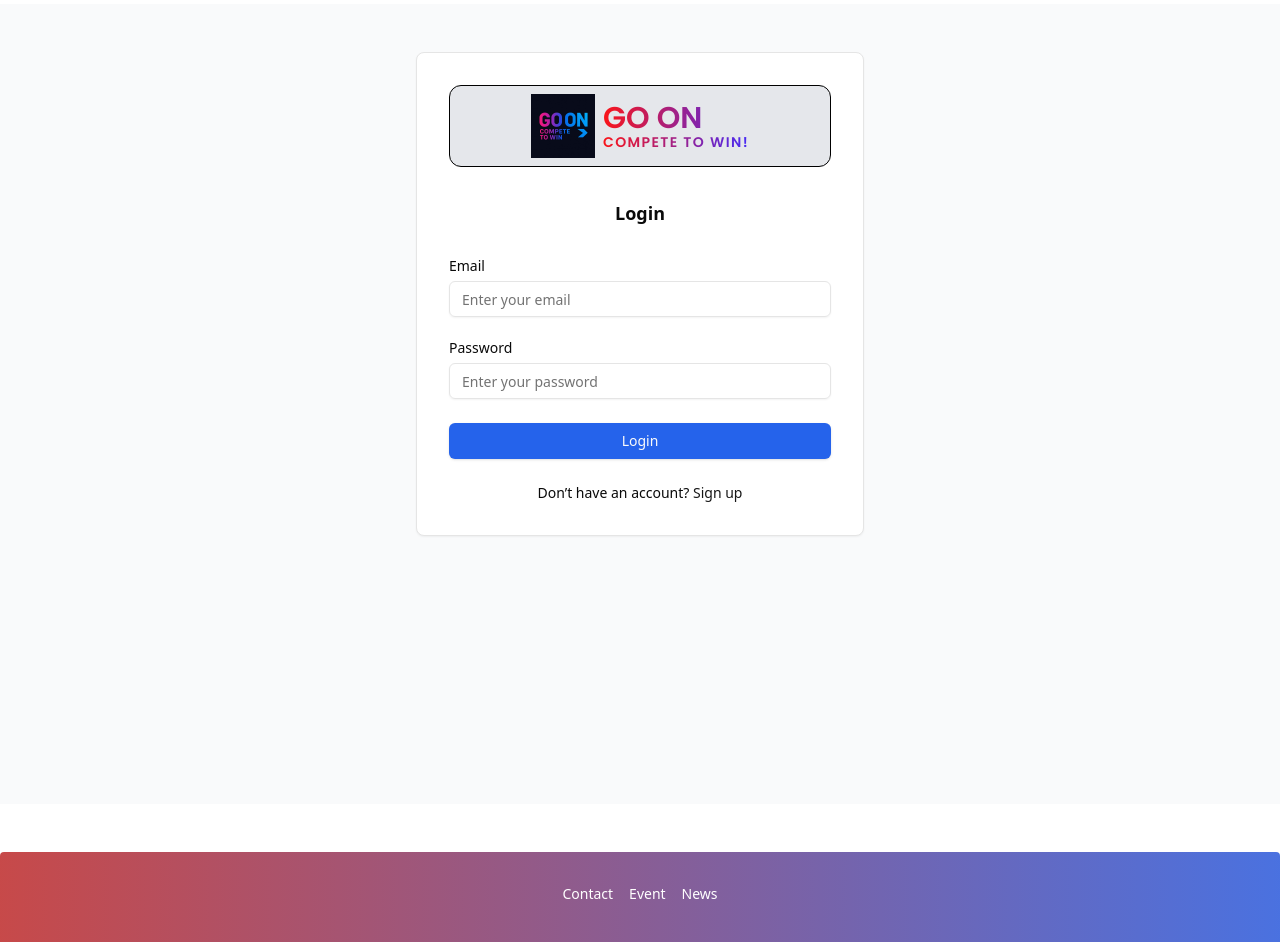
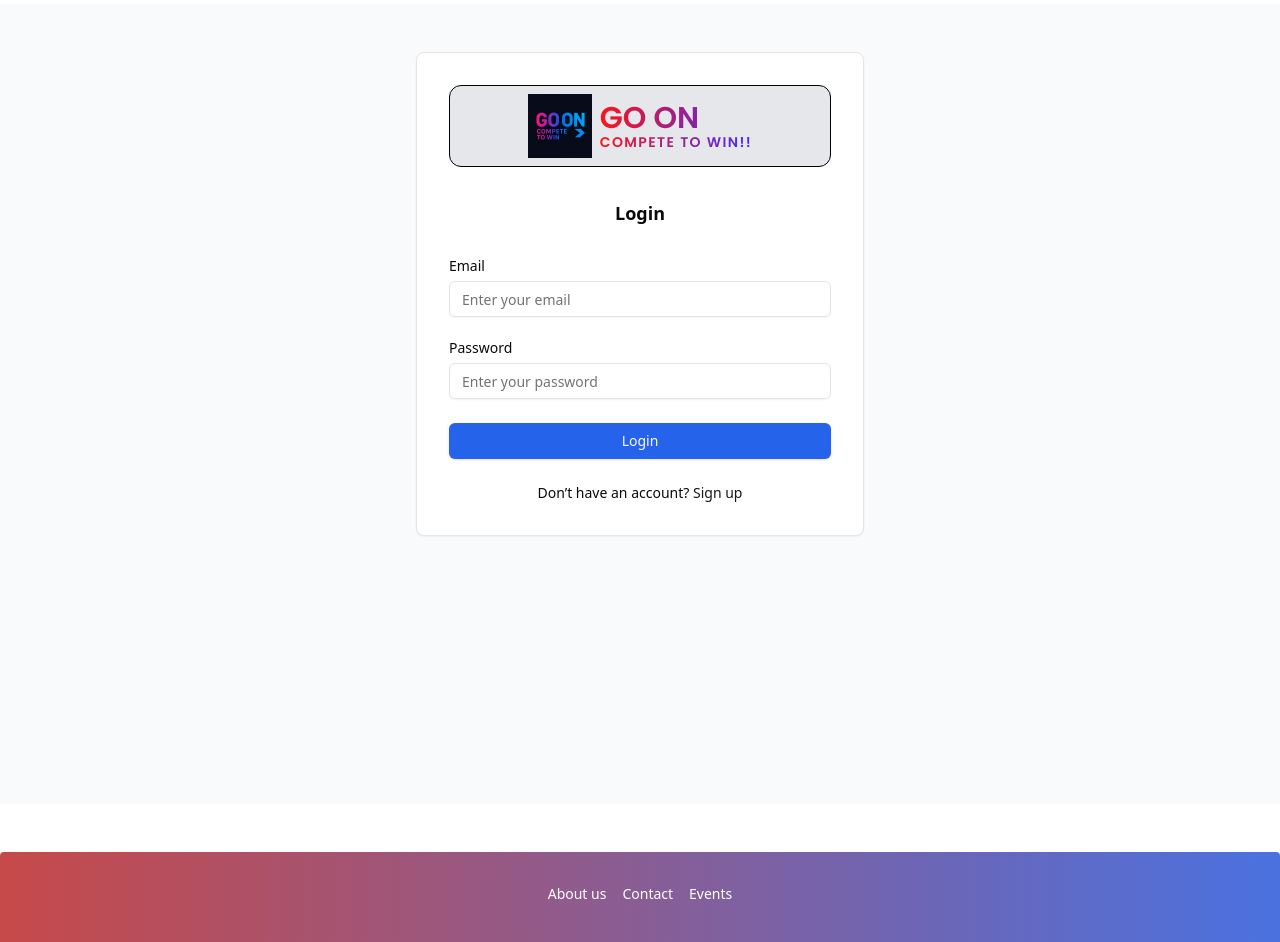
Before and after one commit to muhpuc40/FRONTEND-GoOnBd, a React (Vite) app: page /login in a window 1280 px wide. Shown: the part 160-1102 px from the top of the page. Built offline with nearby package versions, Linux system fonts and the light colour scheme.

Commit message:
version 2.2

```diff
--- a/src/Pages/Enroll/TeamRegistrationForm.jsx
+++ b/src/Pages/Enroll/TeamRegistrationForm.jsx
@@ -1,6 +1,5 @@
 import axios from "axios";
 import React, { useState } from "react";
-import { useSelector } from "react-redux";
 import { ToastContainer, toast } from "react-toastify";
 import "react-toastify/dist/ReactToastify.css";
 import { motion } from "framer-motion";
@@ -15,12 +14,6 @@ export default function TeamRegistrationForm() {
   const [loading, setLoading] = useState(false);
   const [errors, setErrors] = useState({});
   const [serverMessage, setServerMessage] = useState(null);
-
-  // ✅ Get logged-in user info from Redux
-  const user = useSelector((state) => state.auth?.user);
-  const userName = user?.name || user?.displayName || "Unknown User";
-  const userEmail = user?.email || "Unknown Email";
-  const userContact = user?.whatsapp || "Contact Info Missing";
 
   const inputClass = (error) =>
     `w-full rounded-lg border px-3 py-2 bg-gray-50 text-gray-900 placeholder-gray-400
@@ -70,18 +63,11 @@ export default function TeamRegistrationForm() {
         ...p,
       })),
       submittedAt: new Date().toISOString(),
-
-      // ✅ Include logged-in user info
-      submittedBy: {
-        name: userName,
-        email: userEmail,
-        contact: userContact
-      },
     };
 
     try {
       setLoading(true);
-      const res = await axios.post("https://api.goonbd.com/api/team-registration", payload, {
+      const res = await axios.post("https://api.goonbd.com//api/team-registration", payload, {
         headers: { "Content-Type": "application/json" },
       });
 
@@ -147,8 +133,11 @@ export default function TeamRegistrationForm() {
             whileInView="show"
             className="text-2xl md:text-4xl font-bold mb-6"
           >
-            Registration for{" "}
-            <span className="text-yellow-300">Go on-Esports Campus Fest 2025</span>
+            Enrollment for{" "}
+            <span className="text-yellow-300">
+              Go On - Chittagong eSports Showdown 2025
+            </span>{" "}
+            is Coming!
           </motion.h1>
 
           <motion.p
@@ -157,7 +146,7 @@ export default function TeamRegistrationForm() {
             whileInView="show"
             className="italic text-lg md:text-xl font-medium"
           >
-            Compete to Win!
+            Stay connected and gear up for the ultimate gaming showdown.
           </motion.p>
         </motion.div>
       </motion.section>
@@ -227,13 +216,7 @@ export default function TeamRegistrationForm() {
                   {["fullName", "inGameName", "uid", "roll"].map((field) => (
                     <div key={field}>
                       <label className="block text-xs font-medium mb-1 capitalize">
-                        {field === "fullName"
-                          ? "Full Name"
-                          : field === "uid"
-                          ? "UID"
-                          : field === "inGameName"
-                          ? "Game Name"
-                          : field}
+                        {field === "uid" ? "UID" : field === "inGameName" ? "Game Name" : field}
                       </label>
                       <input
                         value={player[field]}
--- a/src/Pages/Login.jsx
+++ b/src/Pages/Login.jsx
@@ -78,7 +78,7 @@ const Login = () => {
             <h2 className="flex flex-col justify-center uppercase">
               <span className="font-bold text-xl md:text-3xl">Go On</span>
               <span className="-mt-1 font-normal text-xs md:text-sm tracking-widest">
-                Compete to Win!
+                Compete to Win!!
               </span>
             </h2>
           </div>
--- a/src/Pages/Register.jsx
+++ b/src/Pages/Register.jsx
@@ -84,7 +84,7 @@ const Register = () => {
             <h2 className="flex flex-col justify-center uppercase">
               <span className="font-bold text-xl md:text-3xl">Go On</span>
               <span className="-mt-1 font-normal text-xs md:text-sm tracking-widest">
-                Compete to Win!
+                Compete to Win!!
               </span>
             </h2>
           </div>
--- a/src/Pages/admin/AdminDash.jsx
+++ b/src/Pages/admin/AdminDash.jsx
@@ -12,7 +12,7 @@ const AdminDash = () => {
   const fetchAllUsers = async () => {
     try {
       setLoading(true);
-      const res = await axios.get("https://api.goonbd.com/api/user", {
+      const res = await axios.get("https://api.goonbd.com//api/user", {
         withCredentials: true,
       });
       console.log("✅ All Users (Admin Dashboard):", res.data);
--- a/src/Pages/admin/ManageUsers.jsx
+++ b/src/Pages/admin/ManageUsers.jsx
@@ -10,7 +10,7 @@ const ManageUsers = () => {
   const fetchTeams = async () => {
     try {
       setLoading(true);
-      const res = await axios.get("https://api.goonbd.com/api/team-registration", {
+      const res = await axios.get("https://api.goonbd.com//api/team-registration", {
         withCredentials: true,
       });
       setTeams(res.data.data || []);
@@ -47,41 +47,34 @@ const ManageUsers = () => {
               <div className="flex items-center gap-4 mb-3">
                 {team.teamLogo && (
                   <img
-                    src={`https://api.goonbd.com/${team.teamLogo}`}
+                    src={`https://api.goonbd.com//${team.teamLogo}`}
                     alt={team.teamFullName}
                     className="w-12 h-12 rounded-full object-cover border"
                   />
                 )}
                 <div>
                   <h4 className="text-lg font-semibold">{team.teamFullName}</h4>
-                  <p className="text-sm ">{team.teamShortName}</p>
-                  <h4 className="text-lg font-semibold">{team.institution}</h4>
+                  <p className="text-sm text-gray-500">{team.teamShortName}</p>
+                  <h4 className="text-lg font-semibold">Campus: {team.institution}</h4>
                 </div>
               </div>
 
               <div className="mt-2">
-                <h5 className="font-medium mb-1">Players:</h5>
-                <ul className="text-sm list-disc list-inside space-y-1">
+                <h5 className="font-medium text-gray-700 mb-1">Players:</h5>
+                <ul className="text-sm text-gray-600 list-disc list-inside space-y-1">
                   {team.players?.map((player, idx) => (
                     <li key={idx}>
                       <span className="font-semibold">{player.role}:</span> {player.fullName} (
-                      {player.inGameName}) | UID: {player.uid} | Roll: {player.roll}
-                      {player.whatsapp && (
-                       <li>Contact: {player.whatsapp}</li>
-                      )}
+                      {player.inGameName} | UID: {player.uid})
+
                     </li>
                   ))}
                 </ul>
               </div>
 
-            <div className="mt-2 text-sm">
-              Registered By: {team.submittedBy?.name} | {team.submittedBy?.email} | {team.submittedBy?.contact}
-            </div>
-
-            <div className="mt-4 text-sm">
-              Registered at: {new Date(team.submittedAt).toLocaleString()}
-            </div>
-
+              <div className="mt-4 text-sm text-gray-500">
+                Registered at: {new Date(team.submittedAt).toLocaleString()}
+              </div>
             </div>
           ))}
         </div>
--- a/src/Shared/Footer.jsx
+++ b/src/Shared/Footer.jsx
@@ -35,35 +35,46 @@ const Footer = () => {
         viewport={{ once: true }}
         className="footer text-white footer-center bg-gradient-to-r from-red-700/80 to-blue-700/80 rounded p-8 mt-8 md:mt-12"
       >
-        {/* ✅ Internal Navigation Links */}
         <motion.nav
           variants={fadeIn("up", 0.2)}
           initial="hidden"
           whileInView="show"
           className="grid grid-flow-col gap-4"
         >
-          <motion.div variants={fadeIn("up", 0.22)}>
-            <Link to="/contact" className="link link-hover">
-              Contact
-            </Link>
-          </motion.div>
-
-          <motion.div variants={fadeIn("up", 0.24)}>
-            <Link to="/events" className="link link-hover">
-              Event
-            </Link>
-          </motion.div>
-
-          <motion.div variants={fadeIn("up", 0.26)}>
-            <Link to="/blog" className="link link-hover">
-              News
-            </Link>
-          </motion.div>
+          <motion.a
+            variants={fadeIn("up", 0.22)}
+            className="link link-hover"
+            href="#"
+            target="_blank"
+            rel="noopener noreferrer"
+          >
+            About us
+          </motion.a>
+          <motion.a
+            variants={fadeIn("up", 0.24)}
+            className="link link-hover"
+            href="#"
+            target="_blank"
+            rel="noopener noreferrer"
+          >
+            Contact
+          </motion.a>
+          <motion.a
+            variants={fadeIn("up", 0.26)}
+            className="link link-hover"
+            href="#"
+            target="_blank"
+            rel="noopener noreferrer"
+          >
+            Events
+          </motion.a>
         </motion.nav>
 
-        {/* ✅ Social Links */}
         <motion.nav variants={fadeIn("up", 0.3)} initial="hidden" whileInView="show">
-          <motion.div variants={fadeIn("up", 0.32)} className="grid grid-flow-col gap-4">
+          <motion.div
+            variants={fadeIn("up", 0.32)}
+            className="grid grid-flow-col gap-4"
+          >
             <motion.a
               variants={fadeIn("up", 0.34)}
               href="https://twitter.com"
@@ -102,7 +113,7 @@ const Footer = () => {
 
             <motion.a
               variants={fadeIn("up", 0.39)}
-              href="https://www.facebook.com/darkshooteralvi"
+              href="https://www.facebook.com/darkshooteralvi?rdid=MSB6PER9hKJUHtzT&share_url=https%3A%2F%2Fwww.facebook.com%2Fshare%2F1E12UhnQKh%2F#"
               target="_blank"
               rel="noopener noreferrer"
             >
@@ -120,7 +131,6 @@ const Footer = () => {
           </motion.div>
         </motion.nav>
 
-        {/* ✅ Footer Bottom */}
         <motion.aside
           variants={fadeIn("up", 0.42)}
           initial="hidden"
--- a/src/components/layout/ProtectedRoute.jsx
+++ b/src/components/layout/ProtectedRoute.jsx
@@ -14,7 +14,7 @@ const ProtectedRoute = ({ children }) => {
     return <Navigate to={`/login`} replace={true} />;
   }
 
-  if (user?.role === "Gamer") {
+  if (user?.role === "gamer") {
     return children;
   } else return <Navigate to={`/`} replace={true} />;
 };
--- a/src/redux/api/baseApi.js
+++ b/src/redux/api/baseApi.js
@@ -7,7 +7,7 @@ import { toast } from "sonner";
 
 // Base query
 const baseQuery = fetchBaseQuery({
-  baseUrl: "https://api.goonbd.com/api",
+  baseUrl: "https://api.goonbd.com//api",
   credentials: "include",
   prepareHeaders: (headers, { getState }) => {
     // Access token from auth state
```
Also changed, not shown: src/Pages/User/UserProfile.jsx (+78 -0 lines).
